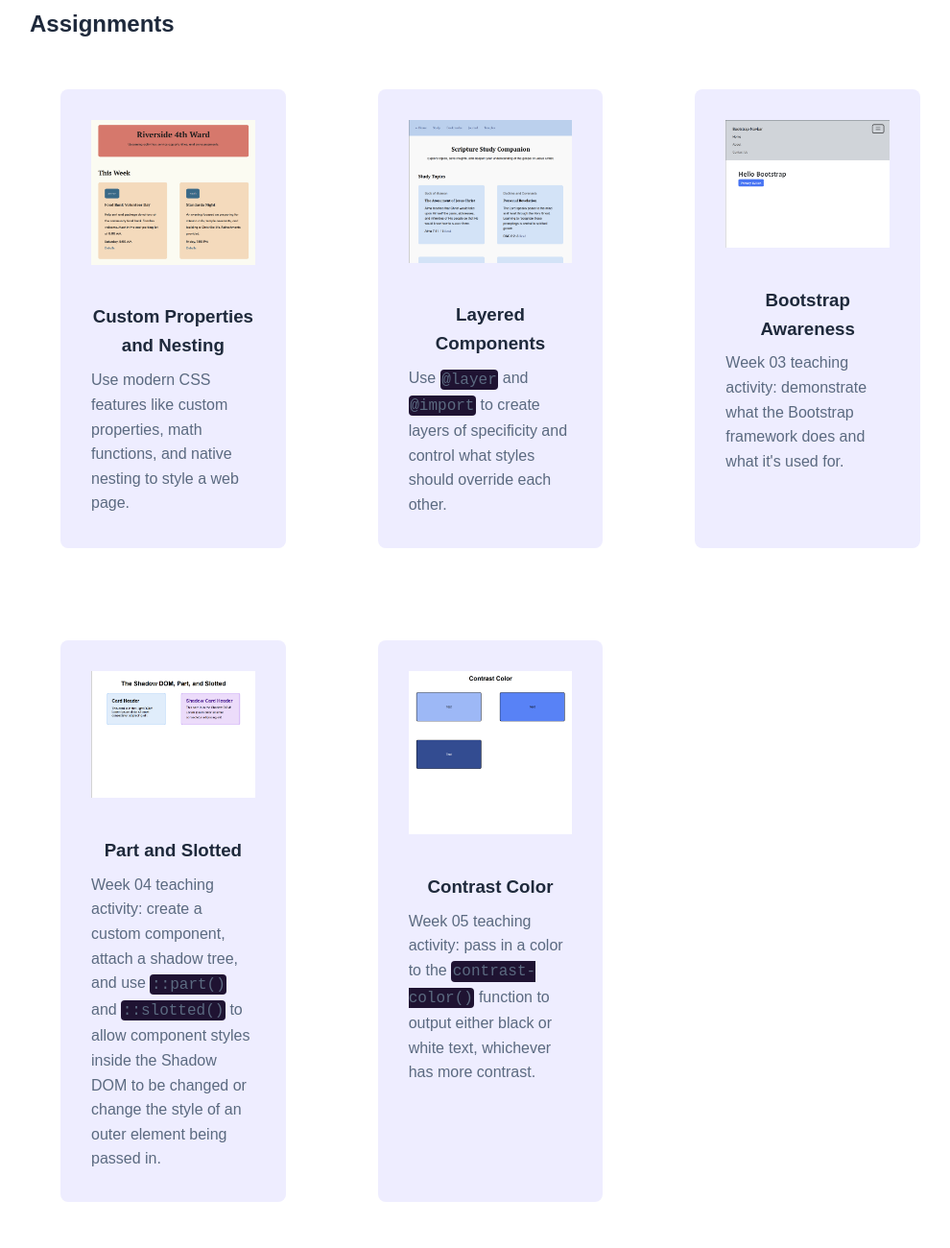
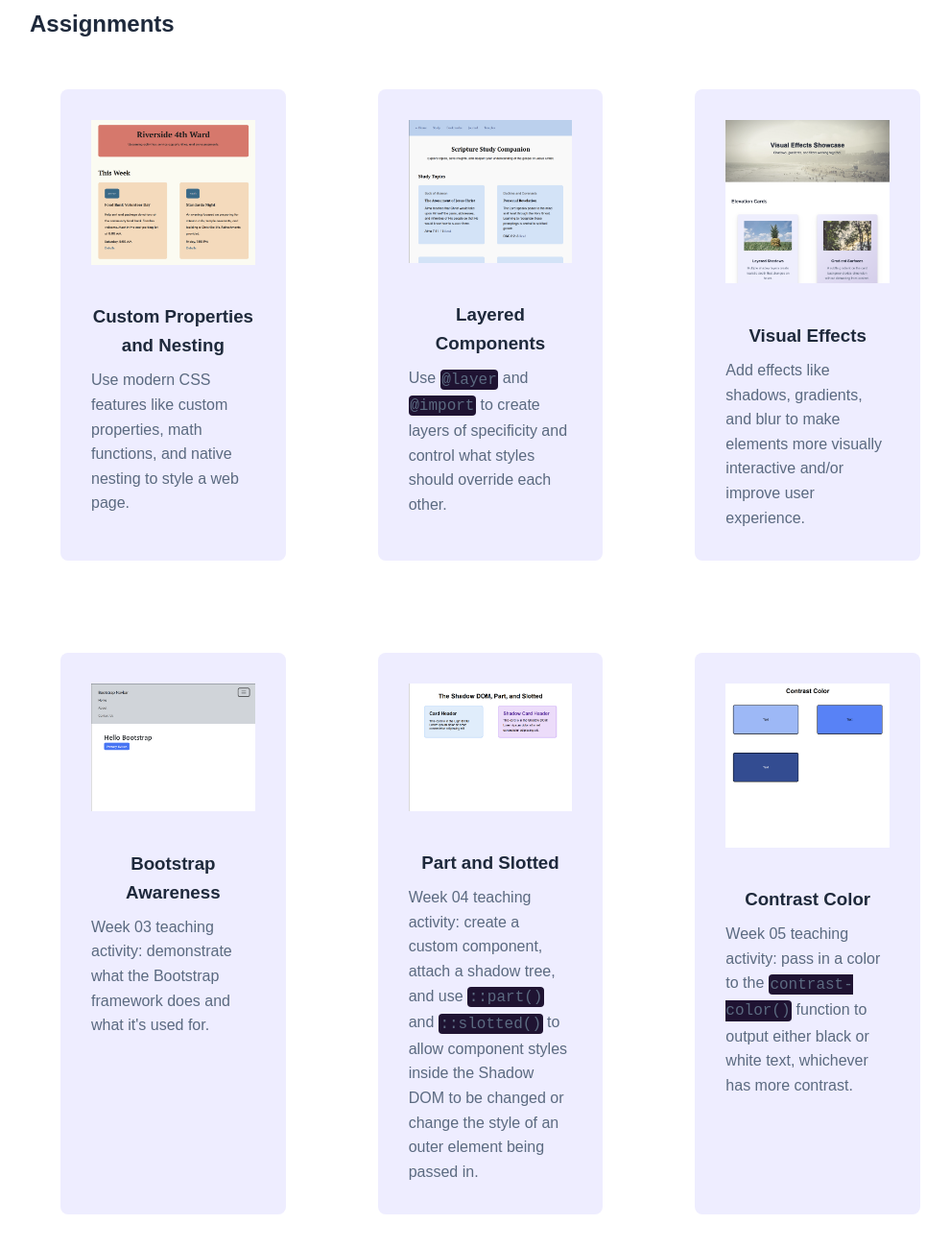
Before and after one commit to erschm240/wdd331-portfolio, a website: page index.html in a window 1280 px wide. Shown: the part 240-1540 px from the top of the page at 96% size, without its empty margins (129-1119 px from the left). Drawn offline with Linux system fonts and the light colour scheme.

Commit message:
Updated homepage and README

```diff
--- a/index.html
+++ b/index.html
@@ -57,6 +57,13 @@
                     <p class="text-left">Use <code>@layer</code> and <code>@import</code> to create layers of specificity and control what styles should override each other.</p>
                 </article>
                 <article class="card">
+                    <img src="images/visual-effects.png" alt="Visual Effects thumbnail">
+                    <a href="unit-3/visual-effects/index.html">
+                        <h3>Visual Effects</h3>
+                    </a>
+                    <p class="text-left">Add effects like shadows, gradients, and blur to make elements more visually interactive and/or improve user experience.</p>
+                </article>
+                <article class="card">
                     <img src="images/bootstrap-awareness.png" alt="Bootstrap awareness thumbnail">
                     <a href="unit-2/bootstrap-awareness/index.html">
                         <h3>Bootstrap Awareness</h3>
```
Also changed, not shown: README.md, images/visual-effects.png (added).
